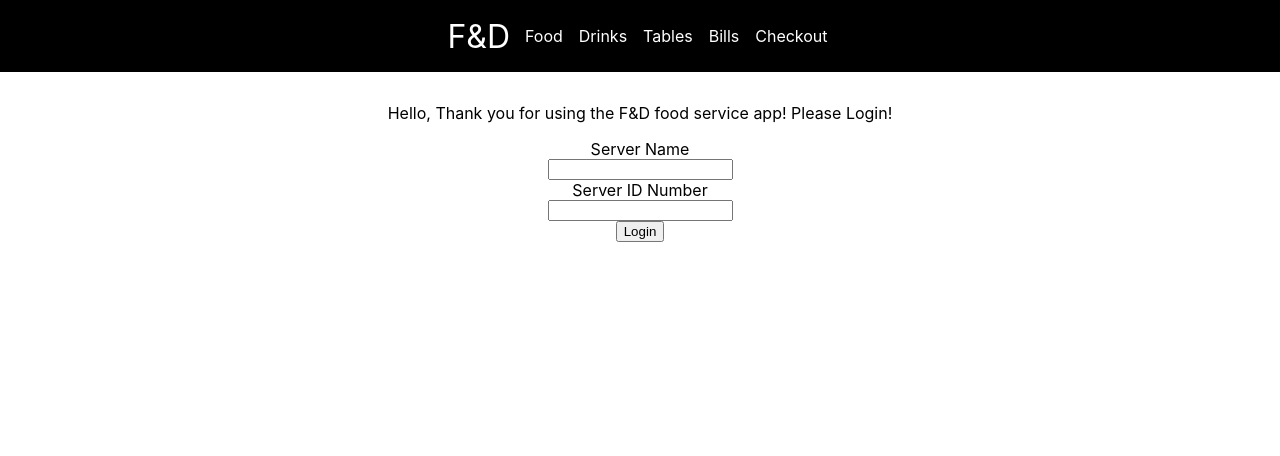
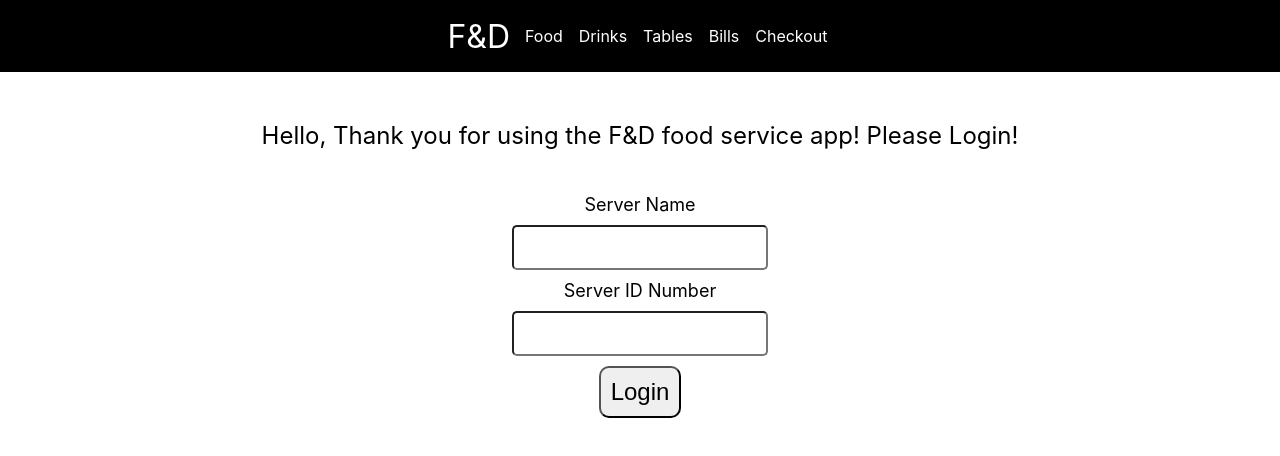
Before and after one commit to BlakeSartin/Food_Service_App, a React (Create React App) app in the folder food_service_app/: page / in a window 1280 px wide. Shown: the top 456 px of the page. Built offline with nearby package versions, Linux system fonts and the light colour scheme.

Commit message:
add more styling for login poxes and button

```diff
--- a/food_service_app/src/App.css
+++ b/food_service_app/src/App.css
@@ -28,3 +28,20 @@
   justify-content: center;
   flex-direction: column;
 }
+
+.login-p{
+  font-size:x-large;
+  padding: 10px;
+}
+
+.login-form-part{
+  padding: 10px;
+  font-size: large;
+  border-radius: 5px;
+}
+.login-button{
+  font-size: x-large;
+  padding: 10px;
+  margin-top: 10px;
+  border-radius: 10px;
+}
--- a/food_service_app/src/App.js
+++ b/food_service_app/src/App.js
@@ -34,11 +34,11 @@ function App() {
       <div className="login">
         <p className="login-p">Hello, Thank you for using the F&D food service app! Please Login!</p>
         <form className="login-form">
-          <label for="servername">Server Name</label>
-          <input type="text" id="servername" name="servername"></input>
-          <label for="server#">Server ID Number</label>
-          <input type="text" id="server#"></input>
-          <input type="submit" value="Login"></input>
+          <label className="login-form-part" for="servername">Server Name</label>
+          <input className="login-form-part" type="text" id="servername" name="servername"></input>
+          <label className="login-form-part" for="server#">Server ID Number</label>
+          <input className="login-form-part" type="text" id="server#"></input>
+          <input className="login-button" type="submit" value="Login"></input>
         </form>
         </div>
     </div>
```
